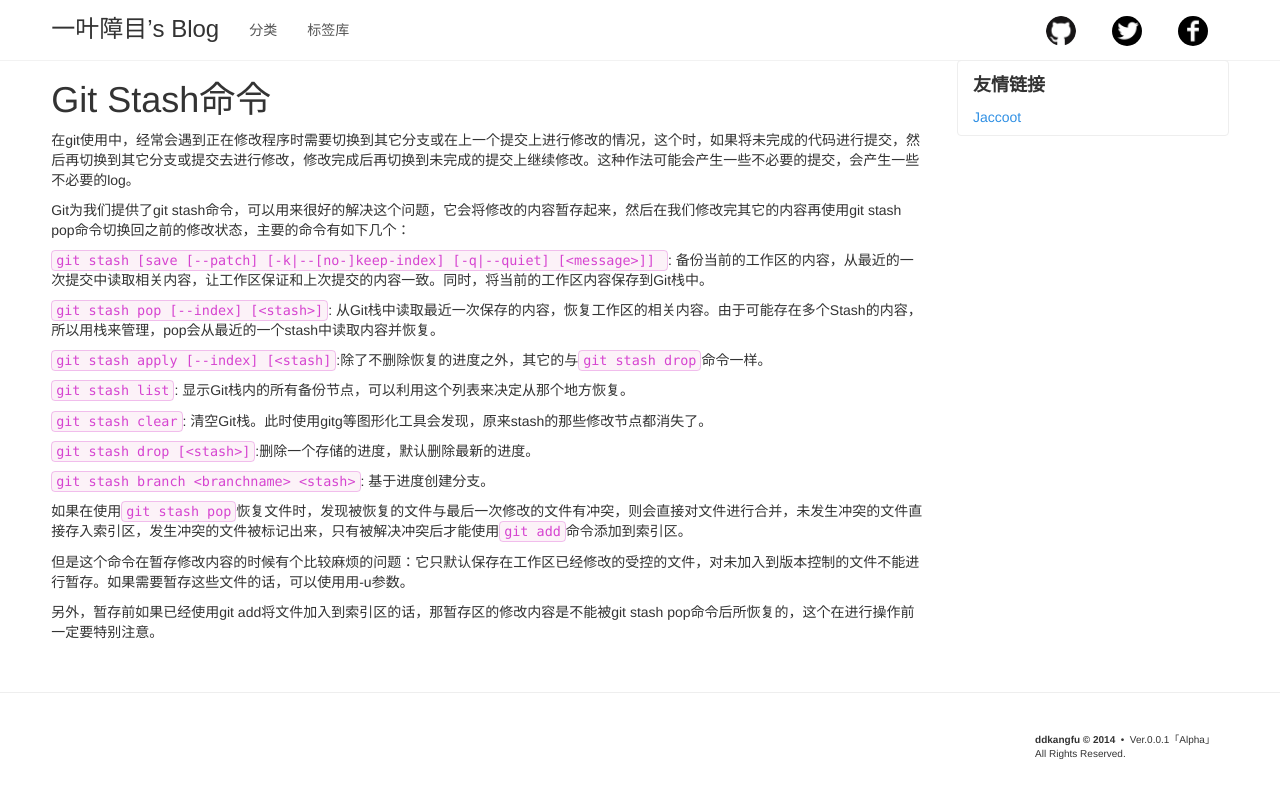
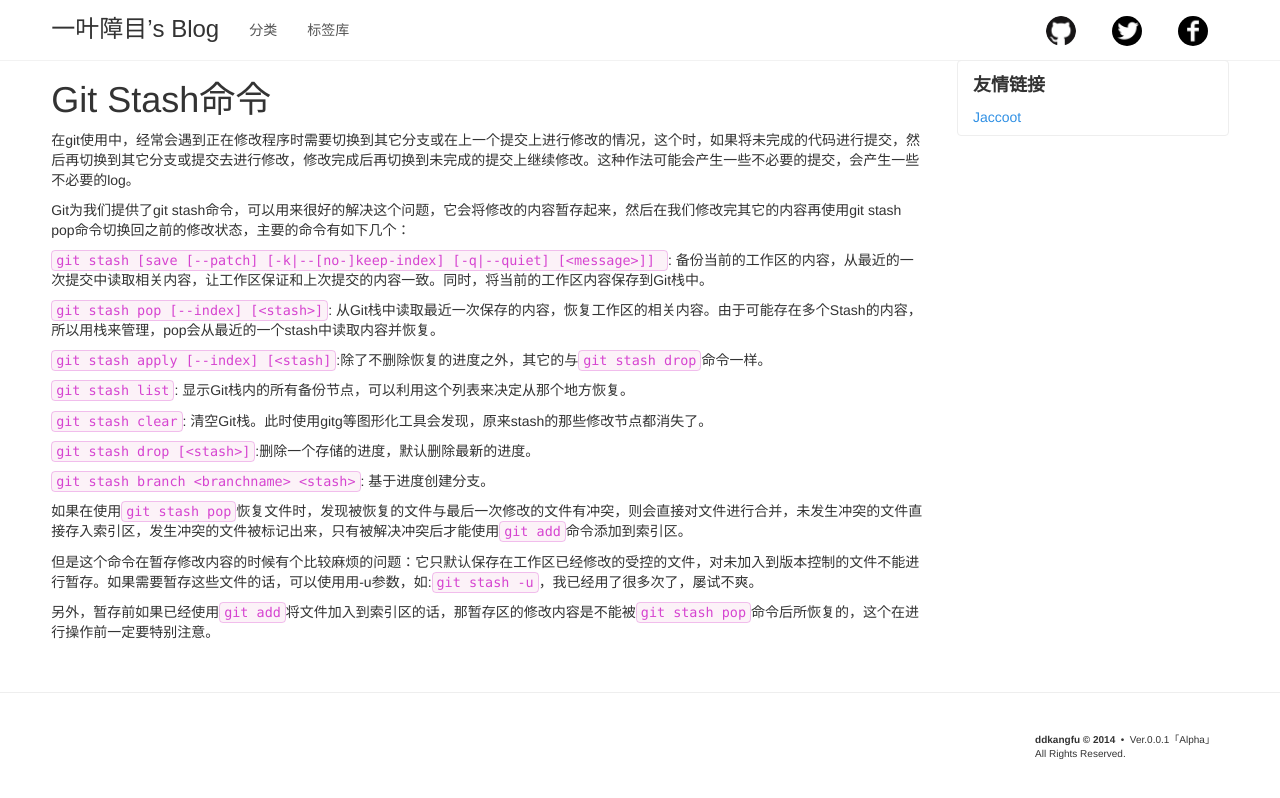
Before and after one commit to ddkangfu/ddkangfu.github.io, a Jekyll site: the page built from _posts/2014-12-18-git-stash.md, in a window 1280 px wide. Shown: the top 798 px of the page. Built offline with Jekyll 4.4.1, drawn with Linux system fonts in a browser that asks for light colours; some web fonts are replaced; Markdown is read by kramdown in place of the engine named in the settings.

Commit message:
修改了2014-12-18文章的格式。

```diff
--- a/_posts/2014-12-18-git-stash.md
+++ b/_posts/2014-12-18-git-stash.md
@@ -27,6 +27,6 @@ Git为我们提供了git stash命令，可以用来很好的解决这个问题
 
 如果在使用`git stash pop`恢复文件时，发现被恢复的文件与最后一次修改的文件有冲突，则会直接对文件进行合并，未发生冲突的文件直接存入索引区，发生冲突的文件被标记出来，只有被解决冲突后才能使用`git add`命令添加到索引区。
 
-但是这个命令在暂存修改内容的时候有个比较麻烦的问题：它只默认保存在工作区已经修改的受控的文件，对未加入到版本控制的文件不能进行暂存。如果需要暂存这些文件的话，可以使用用-u参数。
+但是这个命令在暂存修改内容的时候有个比较麻烦的问题：它只默认保存在工作区已经修改的受控的文件，对未加入到版本控制的文件不能进行暂存。如果需要暂存这些文件的话，可以使用用-u参数，如:`git stash -u`，我已经用了很多次了，屡试不爽。
 
-另外，暂存前如果已经使用git add将文件加入到索引区的话，那暂存区的修改内容是不能被git stash pop命令后所恢复的，这个在进行操作前一定要特别注意。
+另外，暂存前如果已经使用`git add`将文件加入到索引区的话，那暂存区的修改内容是不能被`git stash pop`命令后所恢复的，这个在进行操作前一定要特别注意。
```
